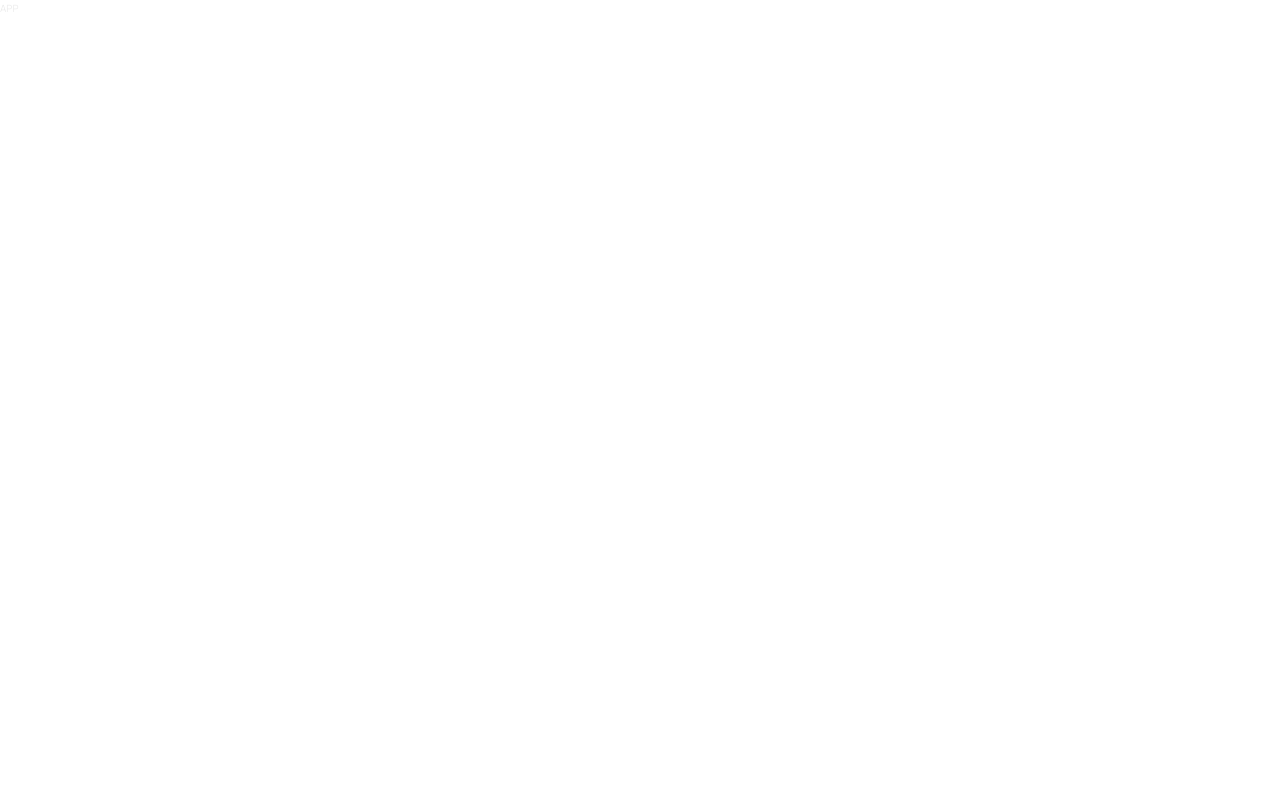
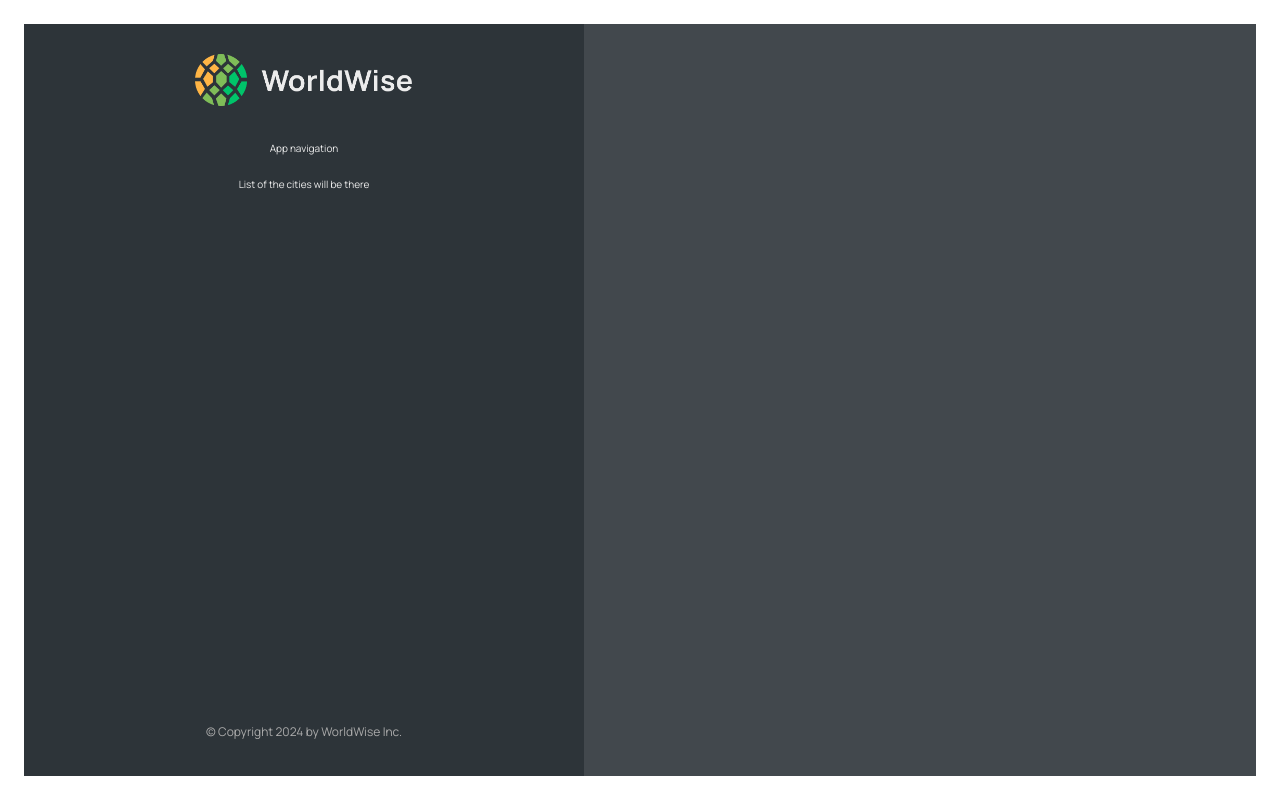
Before and after one commit to HazarN/worldwise-react, a React (Vite) app: page /app in a window 1280 px wide. Built offline with nearby package versions, Linux system fonts and the light colour scheme.

Commit message:
feature(core): Created the static site of the main app layout

```diff
--- /dev/null
+++ b/src/components/AppNav.jsx
@@ -0,0 +1,11 @@
+import styles from './AppNav.module.css';
+
+function AppNav() {
+  return (
+    <div className={styles.nav}>
+      <p>App navigation</p>
+    </div>
+  );
+}
+
+export default AppNav;
--- /dev/null
+++ b/src/components/Footer.jsx
@@ -0,0 +1,14 @@
+// CSS Module
+import styles from './Footer.module.css';
+
+function Footer() {
+  return (
+    <footer className={styles.footer}>
+      <p className={styles.copyright}>
+        &copy; Copyright {new Date().getFullYear()} by WorldWise Inc.
+      </p>
+    </footer>
+  );
+}
+
+export default Footer;
--- /dev/null
+++ b/src/components/Footer.module.css
@@ -0,0 +1,8 @@
+.footer {
+  margin-top: auto;
+}
+
+.copyright {
+  font-size: 1.2rem;
+  color: var(--color-light--1);
+}
--- /dev/null
+++ b/src/components/Map.jsx
@@ -0,0 +1,8 @@
+// CSS Module
+import styles from './Map.module.css';
+
+function Map() {
+  return <div className={styles.mapContainer}></div>;
+}
+
+export default Map;
--- /dev/null
+++ b/src/components/Sidebar.jsx
@@ -0,0 +1,22 @@
+// Components
+import AppNav from './AppNav';
+import Footer from './Footer';
+import Logo from './Logo';
+
+// CSS Module
+import styles from './Sidebar.module.css';
+
+function Sidebar() {
+  return (
+    <div className={styles.sidebar}>
+      <Logo />
+      <AppNav />
+
+      <p>List of the cities will be there</p>
+
+      <Footer />
+    </div>
+  );
+}
+
+export default Sidebar;
--- a/src/components/Sidebar.module.css
+++ b/src/components/Sidebar.module.css
@@ -8,12 +8,3 @@
   align-items: center;
   height: calc(100vh - 4.8rem);
 }
-
-.footer {
-  margin-top: auto;
-}
-
-.copyright {
-  font-size: 1.2rem;
-  color: var(--color-light--1);
-}
--- a/src/pages/AppLayout.jsx
+++ b/src/pages/AppLayout.jsx
@@ -1,9 +1,15 @@
-import React from 'react';
+// Components
+import Map from '../components/Map';
+import Sidebar from '../components/Sidebar';
+
+// CSS Module
+import styles from './AppLayout.module.css';
 
 function AppLayout(props) {
   return (
-    <div>
-      <p>APP</p>
+    <div className={styles.app}>
+      <Sidebar />
+      <Map />
     </div>
   );
 }
```
Also changed, not shown: src/globals.css (+0 -9 lines).
